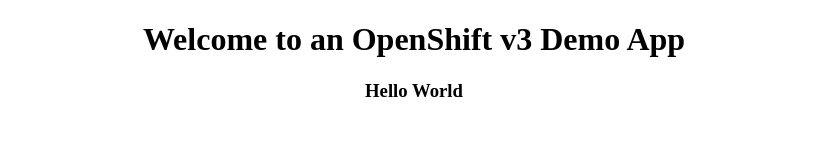
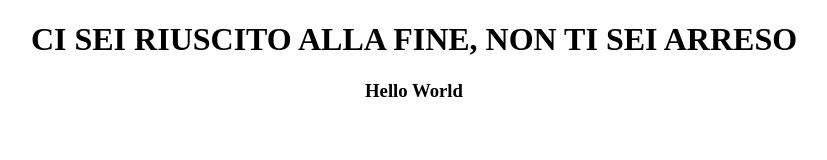
Before and after one commit to giuscar97/Test, a plain HTML site: page openshift-demo-app-master/docker/index.html in a window 1280 px wide. Shown: the whole page, without its empty margins (226-1053 px from the left). Drawn offline with Linux system fonts and the light colour scheme.

Commit message:
Update index.html

```diff
--- a/openshift-demo-app-master/docker/index.html
+++ b/openshift-demo-app-master/docker/index.html
@@ -2,11 +2,11 @@
 <html lang="en">
     <head>
         <meta charset="utf-8">
-        <title>Hello World</title>
+        <title>GRANDE GIUSEPPE!!!!</title>
     </head>
     <body>
         <div class="page-header" align=center>
-          <h1>Welcome to an OpenShift v3 Demo App</h1>
+          <h1>CI SEI RIUSCITO ALLA FINE, NON TI SEI ARRESO</h1>
         </div>
         <div class="container" align=center>
           <h3>Hello World</h3>
```
